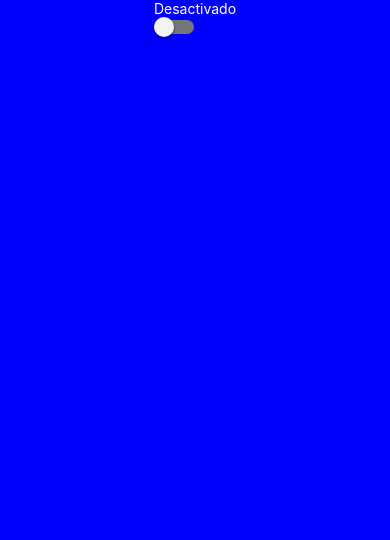
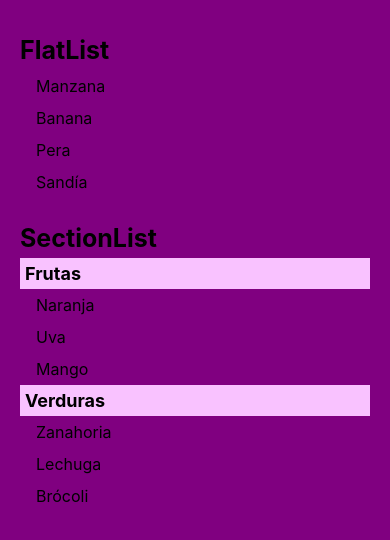
Before and after one commit to maruleyvaa/PM194, a React Native app in the folder my-blank/: screen / in a window 390 px wide. Shown: the top 540 px of the page. Built offline with nearby package versions, Linux system fonts and the light colour scheme.

Commit message:
practica guiada flat/section lists

```diff
--- a/my-blank/App.js
+++ b/my-blank/App.js
@@ -1,57 +1,80 @@
 //Zona 1, IMPORTACIONES
 
 import { StatusBar } from 'expo-status-bar';
-import { StyleSheet, Text, View, Button, Switch } from 'react-native';
+import { StyleSheet, Text, View, Button } from 'react-native';
 import React, {useState} from 'react';
-
-const Interruptor = () => {
-  const[isEnabled, setIsEnabled] = useState(false);
-  const toggleSwitch = () => setIsEnabled(previousState => !previousState);
-
-
-
-  return (
-  <View Style={styles.container}>
-    <Text style={styles.text}>
-      {isEnabled ? 'Activado' : 'Desactivado'}
-    </Text>
-    <Switch
-      trackColor={{ false: '#767577', true: '#81b0ff' }}
-      thumbColor={isEnabled ? '#f5dd4b' : '#f4f3f4'}
-      onValueChange={toggleSwitch}
-      value={isEnabled}
-    />
-
-
-  </View>
-  );
-};
+import { FlatList, SectionList } from 'react-native';
 
 // Zona 2, MAIN (ejecucuión del programa)
+
+const frutas = ['Manzana', 'Banana', 'Pera', 'Sandía'];
+
+const secciones = [
+  {
+    title: 'Frutas',
+    data: ['Naranja', 'Uva', 'Mango'],
+  },
+  {
+    title: 'Verduras',
+    data: ['Zanahoria', 'Lechuga', 'Brócoli'],
+  },
+];
+
 export default function App() {
   return (
-    <View style={styles.container}>
-      <Interruptor />
+    <View style={styles.mainContainer}>
+      <StatusBar style="auto" />
 
+      <View style={styles.section}>
+        <Text style={styles.title}>FlatList</Text>
+        <FlatList
+          data={frutas}
+          keyExtractor={(item, index) => item + index}
+          renderItem={({ item }) => <Text style={styles.item}>{item}</Text>}
+        />
+      </View>
 
+      <View style={styles.section}>
+        <Text style={styles.title}>SectionList</Text>
+        <SectionList
+          sections={secciones}
+          keyExtractor={(item, index) => item + index}
+          renderItem={({ item }) => <Text style={styles.item}>{item}</Text>}
+          renderSectionHeader={({ section: { title } }) => (
+            <Text style={styles.header}>{title}</Text>
+          )}
+        />
+      </View>
     </View>
   );
 }
 
 //Zona 3, ESTILOS y CSS (lo bonito)
 const styles = StyleSheet.create({
-  container: {
+  mainContainer: {
     flex: 1,
-    backgroundColor: 'blue',
-    alignItems: 'baseline',
-    justifyContent: 'center',
-    flexDirection:'row'
+    paddingTop: 20,
+    backgroundColor: 'purple',
   },
-  text: {
-    color: 'white',
-    fontsize:27,
+  section: {
+    marginVertical: 10,
+    paddingHorizontal: 20,
   },
-  red:{backgroundColor:'red'},
-  blue:{backgroundColor:'blue'},
-  green:{backgroundColor:'green'},
+
+  title: {
+    fontSize: 25,
+    fontWeight: 'bold',
+    marginVertical: 5,
+  },
+  item: {
+    fontSize: 16,
+    padding: 6,
+    marginLeft: 10,
+  },
+  header: {
+    fontSize: 18,
+    fontWeight: 'bold',
+    backgroundColor: '#f9c2ff',
+    padding: 5,
+  },
 });
```
